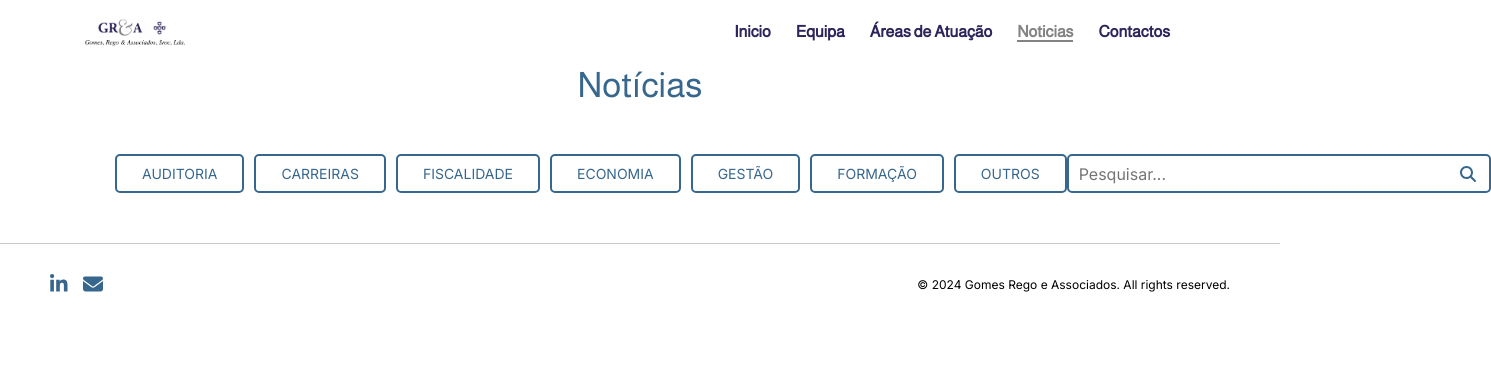
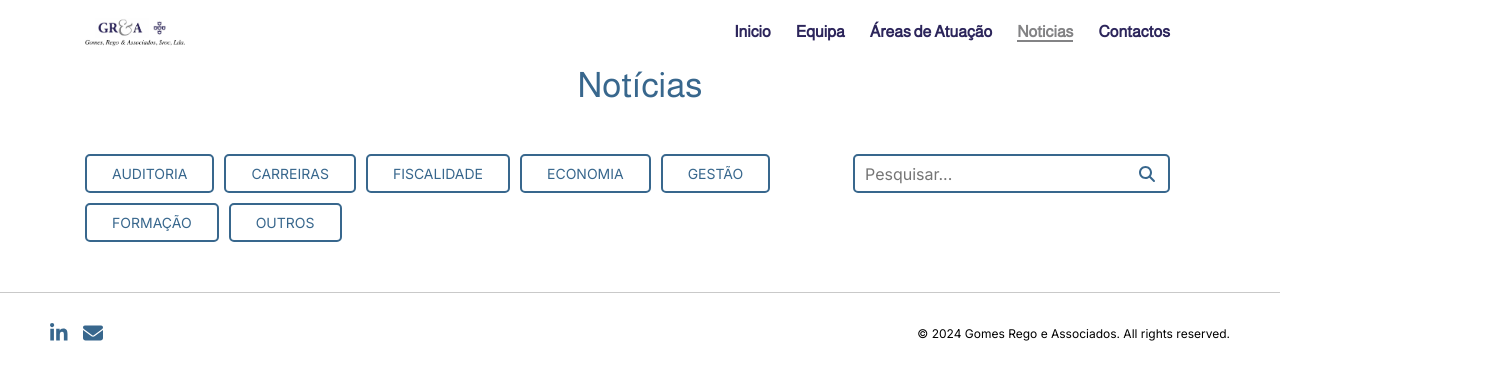
Before and after one commit to TiagoSantos10/gomesRego-website, a Next.js app: page /news in a window 1280 px wide. Shown: the top 380 px of the page, 1491 px wide, since content can reach past the window. Built offline with nearby package versions, Linux system fonts and the light colour scheme.

Commit message:
feat: updated input and options spacing

```diff
--- a/app/components/NewsPage/FiltersSection/FiltersSection.css
+++ b/app/components/NewsPage/FiltersSection/FiltersSection.css
@@ -1,4 +1,5 @@
 .filters-section {
     display: flex;
     justify-content: space-between;
+    margin-bottom: 50px;
 }
--- a/app/components/NewsPage/FiltersSection/OptionsSection/OptionsSection.css
+++ b/app/components/NewsPage/FiltersSection/OptionsSection/OptionsSection.css
@@ -1,7 +1,8 @@
 .options-section {
     display: flex;
     gap: 10px;
-    margin-left: 115px;
-    margin-bottom: 50px;
+    margin-left: 85px;
     justify-content: flex-start;
+    max-width: 60%;
+    flex-wrap: wrap;
 }
--- a/app/components/NewsPage/FiltersSection/SearchInput/SearchInput.css
+++ b/app/components/NewsPage/FiltersSection/SearchInput/SearchInput.css
@@ -1,10 +1,9 @@
 .search-input {
     display: flex;
-    gap: 10px;
-    margin-right: 115px;
-    margin-bottom: 50px;
+    margin-right: 110px;
     justify-content: flex-end;
     position: relative;
+    width: 25%;
 }
 
 .search-icon {
@@ -21,5 +20,5 @@
     text-align: left;
     padding: 0 10px;
     display: flex;
-    width: 400px;
+    width: 100%;
 }
```
